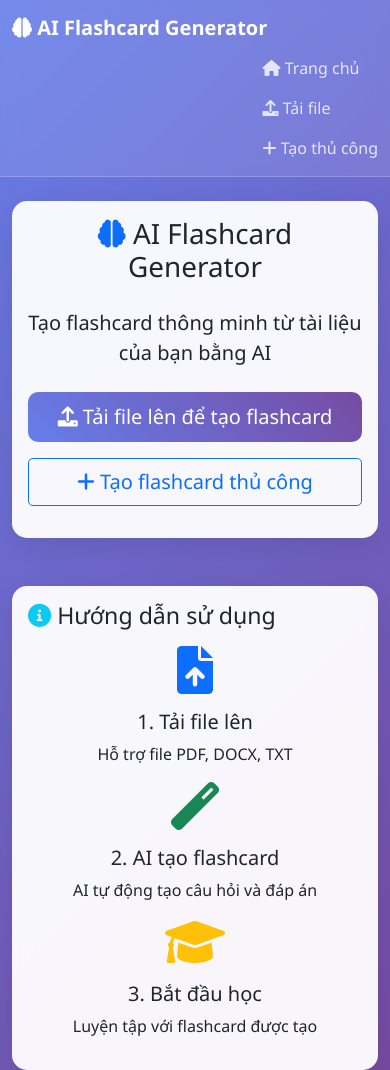
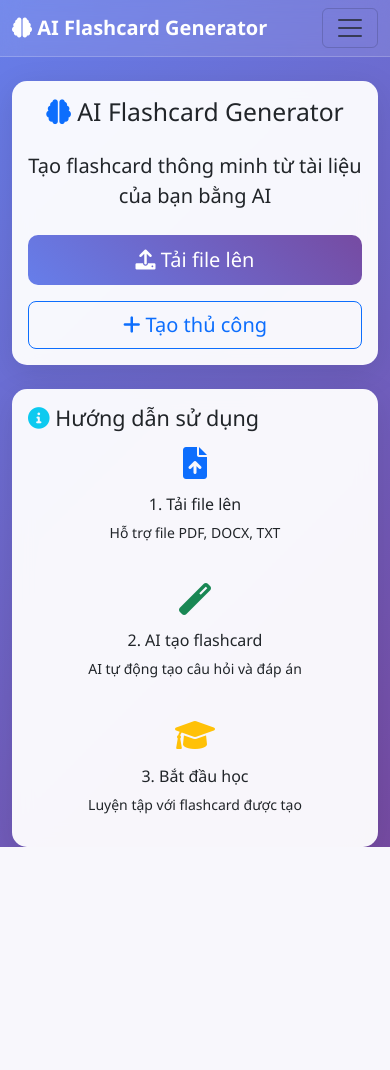
Before and after one commit to ngcvien/ai_flashcard_generator, a Flask app: page / in a window 390 px wide. After the commit the page ends 847 px from the top, so only its background shows below. Run offline with Flask 3, Linux system fonts and the light colour scheme; some libraries are stand-ins or nearby versions.

Commit message:
responsive và 1 số cập nhật khác

```diff
--- a/app.py
+++ b/app.py
@@ -314,4 +314,4 @@ def delete_flashcard_set(flashcard_id):
         return jsonify({'error': 'Không thể xóa'}), 400
 
 if __name__ == '__main__':
-    app.run(debug=True)
+    app.run(host='0.0.0.0', port=5000, debug=True)
--- a/templates/base.html
+++ b/templates/base.html
@@ -4,7 +4,8 @@
     <meta charset="UTF-8">
     <meta name="viewport" content="width=device-width, initial-scale=1.0">
     <title>{% block title %}AI Flashcard Generator{% endblock %}</title>
-    <link href="https://cdnjs.cloudflare.com/ajax/libs/bootstrap/5.1.3/css/bootstrap.min.css" rel="stylesheet">
+    <link rel="icon" type="image/svg+xml" href="{{ url_for('static', filename='favicon.svg') }}">
+    <link href="https://cdn.jsdelivr.net/npm/bootstrap@5.3.0/dist/css/bootstrap.min.css" rel="stylesheet">
     <link href="https://cdnjs.cloudflare.com/ajax/libs/font-awesome/6.0.0/css/all.min.css" rel="stylesheet">
     <style>
         body {
@@ -131,16 +132,21 @@
             <a class="navbar-brand" href="{{ url_for('index') }}">
                 <i class="fas fa-brain"></i> AI Flashcard Generator
             </a>
+            <button class="navbar-toggler" type="button" data-bs-toggle="collapse" data-bs-target="#navbarNav" aria-controls="navbarNav" aria-expanded="false" aria-label="Toggle navigation">
+                <span class="navbar-toggler-icon"></span>
+            </button>
+            <div class="collapse navbar-collapse" id="navbarNav">
                 <div class="navbar-nav ms-auto">
                     <a class="nav-link" href="{{ url_for('index') }}">
-                    <i class="fas fa-home"></i> Trang chủ
+                        <i class="fas fa-home"></i> <span class="d-none d-md-inline">Trang chủ</span>
                     </a>
                     <a class="nav-link" href="{{ url_for('upload_file') }}">
-                    <i class="fas fa-upload"></i> Tải file
+                        <i class="fas fa-upload"></i> <span class="d-none d-md-inline">Tải file</span>
                     </a>
                     <a class="nav-link" href="{{ url_for('create_manual') }}">
-                    <i class="fas fa-plus"></i> Tạo thủ công
+                        <i class="fas fa-plus"></i> <span class="d-none d-md-inline">Tạo thủ công</span>
                     </a>
+                </div>
             </div>
         </div>
     </nav>
--- a/templates/index.html
+++ b/templates/index.html
@@ -5,24 +5,26 @@
     <div class="col-12">
         <div class="card">
             <div class="card-body text-center">
-                <h1 class="card-title mb-4">
+                <h1 class="card-title h2 h1-md mb-4">
                     <i class="fas fa-brain text-primary"></i>
                     AI Flashcard Generator
                 </h1>
                 <p class="card-text lead mb-4">
                     Tạo flashcard thông minh từ tài liệu của bạn bằng AI
                 </p>
-                <div class="row">
-                    <div class="col-md-6 mb-3">
+                <div class="row g-3">
+                    <div class="col-12 col-md-6">
                         <a href="{{ url_for('upload_file') }}" class="btn btn-primary btn-lg w-100">
                             <i class="fas fa-upload"></i>
-                            Tải file lên để tạo flashcard
+                            <span class="d-none d-sm-inline">Tải file lên để tạo flashcard</span>
+                            <span class="d-inline d-sm-none">Tải file lên</span>
                         </a>
                     </div>
-                    <div class="col-md-6 mb-3">
+                    <div class="col-12 col-md-6">
                         <a href="{{ url_for('create_manual') }}" class="btn btn-outline-primary btn-lg w-100">
                             <i class="fas fa-plus"></i>
-                            Tạo flashcard thủ công
+                            <span class="d-none d-sm-inline">Tạo flashcard thủ công</span>
+                            <span class="d-inline d-sm-none">Tạo thủ công</span>
                         </a>
                     </div>
                 </div>
@@ -32,19 +34,19 @@
 </div>
 
 {% if flashcard_sets %}
-<div class="row mt-5">
+<div class="row mt-4 mt-md-5">
     <div class="col-12">
         <div class="card">
             <div class="card-header">
-                <h3><i class="fas fa-folder"></i> Bộ flashcard của bạn</h3>
+                <h3 class="h4 mb-0"><i class="fas fa-folder"></i> Bộ flashcard của bạn</h3>
             </div>
             <div class="card-body">
-                <div class="row">
+                <div class="row g-3">
                     {% for set in flashcard_sets %}
-                    <div class="col-md-4 mb-3">
+                    <div class="col-12 col-sm-6 col-md-4">
                         <div class="card h-100">
                             <div class="card-body">
-                                <h5 class="card-title">{{ set.title }}</h5>
+                                <h5 class="card-title h6">{{ set.title }}</h5>
                                 <p class="card-text">
                                     <small class="text-muted">
                                         <i class="fas fa-cards-blank"></i> {{ set.count }} thẻ
@@ -55,7 +57,7 @@
                                 <div class="d-flex gap-2">
                                     <a href="{{ url_for('study', flashcard_id=set.id) }}"
                                        class="btn btn-primary btn-sm flex-fill">
-                                        <i class="fas fa-play"></i> Học
+                                        <i class="fas fa-play"></i> <span class="d-none d-sm-inline">Học</span>
                                     </a>
                                     <button class="btn btn-danger btn-sm"
                                             onclick="deleteFlashcardSet('{{ set.id }}')">
@@ -73,31 +75,31 @@
 </div>
 {% endif %}
 
-<div class="row mt-5">
+<div class="row mt-4 mt-md-5">
     <div class="col-12">
         <div class="card">
             <div class="card-body">
-                <h3><i class="fas fa-info-circle text-info"></i> Hướng dẫn sử dụng</h3>
-                <div class="row mt-3">
-                    <div class="col-md-4">
+                <h3 class="h4 mb-3"><i class="fas fa-info-circle text-info"></i> Hướng dẫn sử dụng</h3>
+                <div class="row g-4">
+                    <div class="col-12 col-md-4">
                         <div class="text-center">
-                            <i class="fas fa-file-upload fa-3x text-primary mb-3"></i>
-                            <h5>1. Tải file lên</h5>
-                            <p>Hỗ trợ file PDF, DOCX, TXT</p>
+                            <i class="fas fa-file-upload fa-2x fa-3x-md text-primary mb-3"></i>
+                            <h5 class="h6">1. Tải file lên</h5>
+                            <p class="small">Hỗ trợ file PDF, DOCX, TXT</p>
                         </div>
                     </div>
-                    <div class="col-md-4">
+                    <div class="col-12 col-md-4">
                         <div class="text-center">
-                            <i class="fas fa-magic fa-3x text-success mb-3"></i>
-                            <h5>2. AI tạo flashcard</h5>
-                            <p>AI tự động tạo câu hỏi và đáp án</p>
+                            <i class="fas fa-magic fa-2x fa-3x-md text-success mb-3"></i>
+                            <h5 class="h6">2. AI tạo flashcard</h5>
+                            <p class="small">AI tự động tạo câu hỏi và đáp án</p>
                         </div>
                     </div>
-                    <div class="col-md-4">
+                    <div class="col-12 col-md-4">
                         <div class="text-center">
-                            <i class="fas fa-graduation-cap fa-3x text-warning mb-3"></i>
-                            <h5>3. Bắt đầu học</h5>
-                            <p>Luyện tập với flashcard được tạo</p>
+                            <i class="fas fa-graduation-cap fa-2x fa-3x-md text-warning mb-3"></i>
+                            <h5 class="h6">3. Bắt đầu học</h5>
+                            <p class="small">Luyện tập với flashcard được tạo</p>
                         </div>
                     </div>
                 </div>
```
Also changed, not shown: templates/create.html (+12 -11 lines), templates/study.html (+23 -23 lines), templates/upload.html (+17 -16 lines), static/favicon.svg (added). Lines whose indentation alone changed are shown as unchanged.
